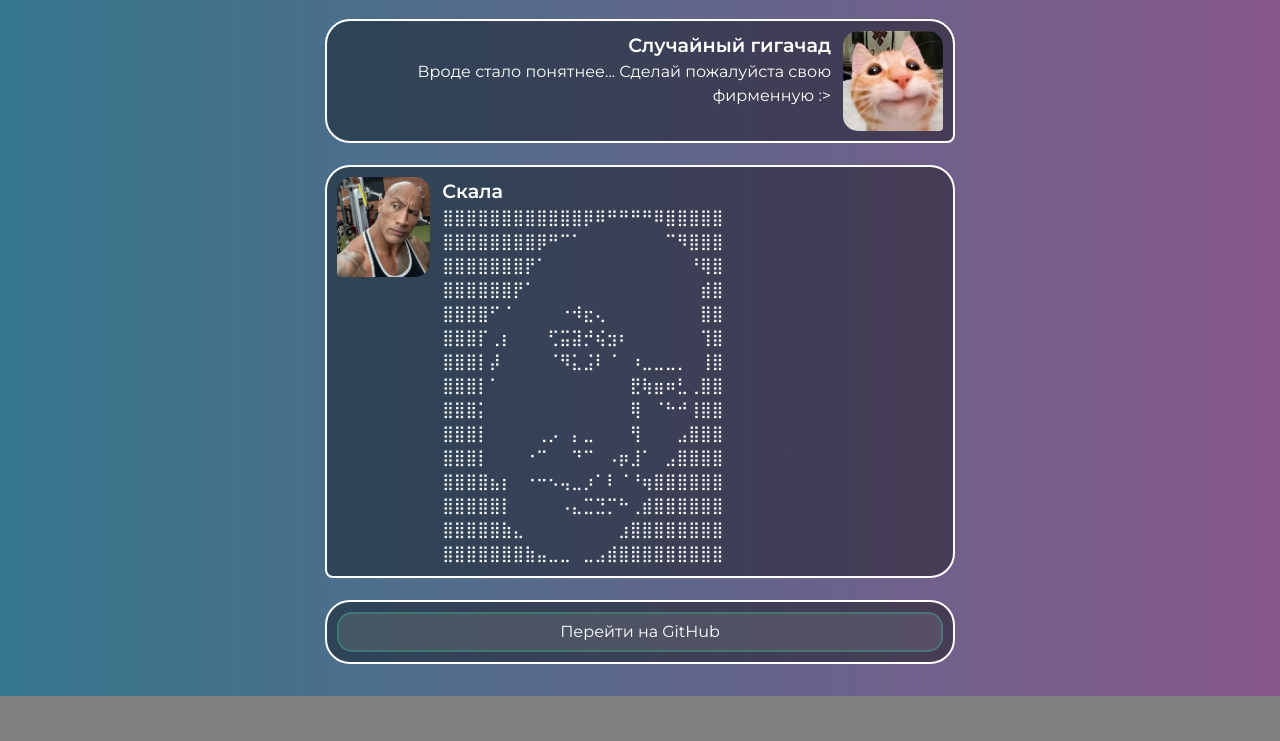
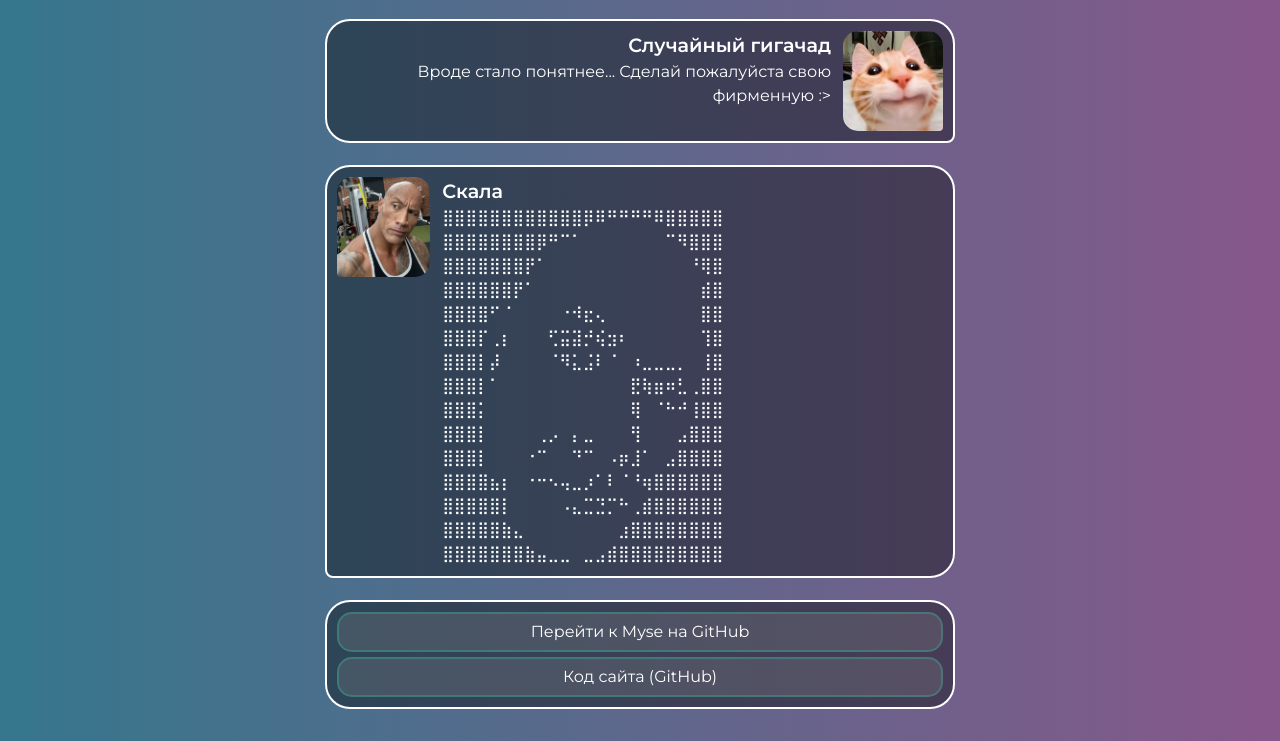
Before and after one commit to 0mnr0/MyseSite, a plain HTML site: page index.html in a window 1280 px wide. Shown: the part 5390-6131 px from the top of the page. Before the commit the page ends 6086 px from the top, so only its background shows below. Drawn offline with nearby package versions, Linux system fonts and the light colour scheme.

Commit message:
Updated Github links

```diff
--- a/Files/style.css
+++ b/Files/style.css
@@ -352,7 +352,11 @@ div#content2{
 
 #content2Inside * {
 	text-align: right;
+}
 
+.InformationBlock.Message.GitHubLinks {
+	display: flex !important;
+	flex-direction: column;
 }
 
 #content2Inside {
--- a/index.html
+++ b/index.html
@@ -252,8 +252,9 @@
 
 
 
-		<div class="InformationBlock Message">
-			<button class="button" onclick="window.open('https://github.com/0mnr0/MyseEngine')"> Перейти на GitHub </button>
+		<div class="InformationBlock Message GitHubLinks">
+			<button class="button" style="margin-bottom: 5px" onclick="window.open('https://github.com/0mnr0/MyseEngine')"> Перейти к Myse на GitHub </button>
+			<button class="button" onclick="window.open('https://github.com/0mnr0/MyseSite')"> Код сайта (GitHub) </button>
 		</div>
 
 
```
